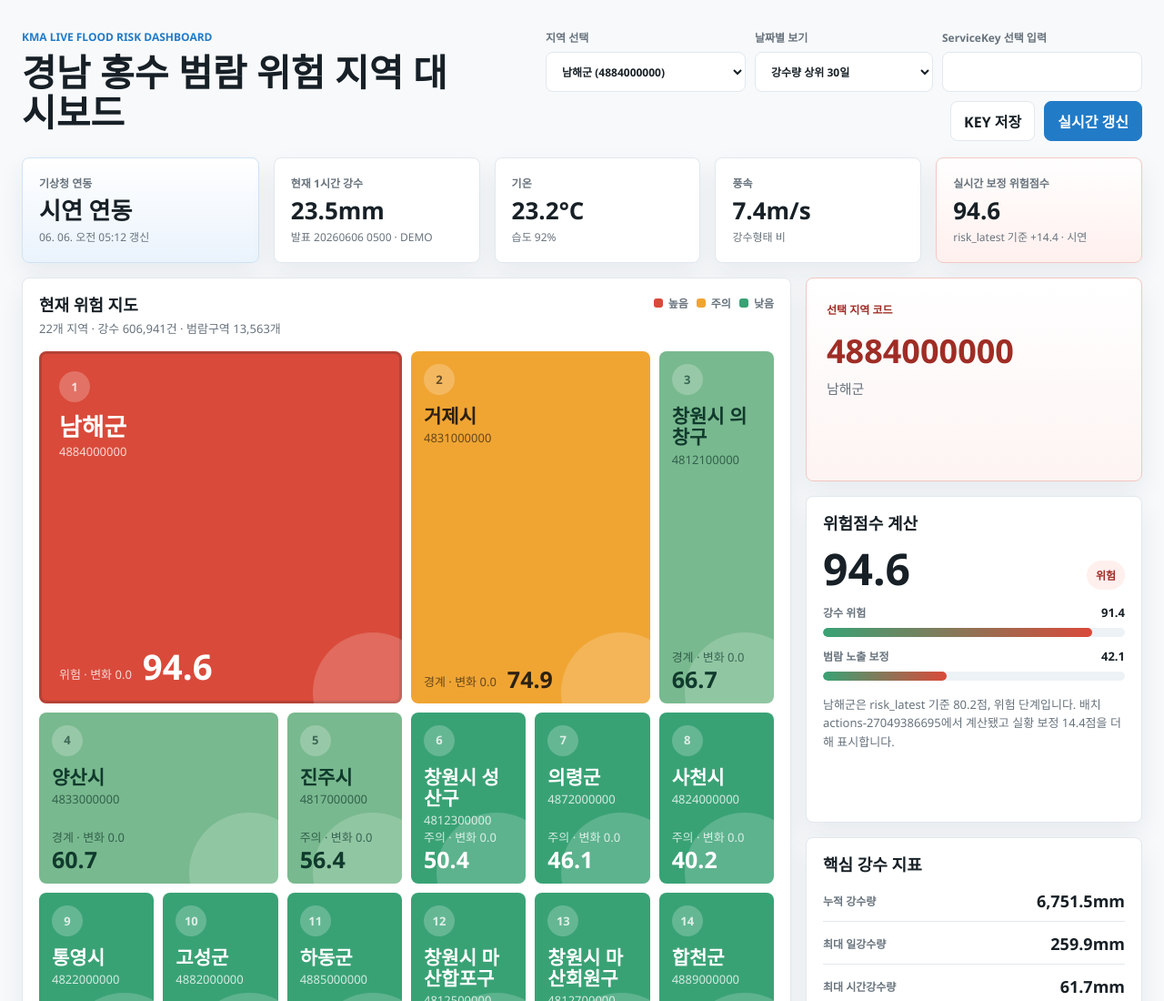
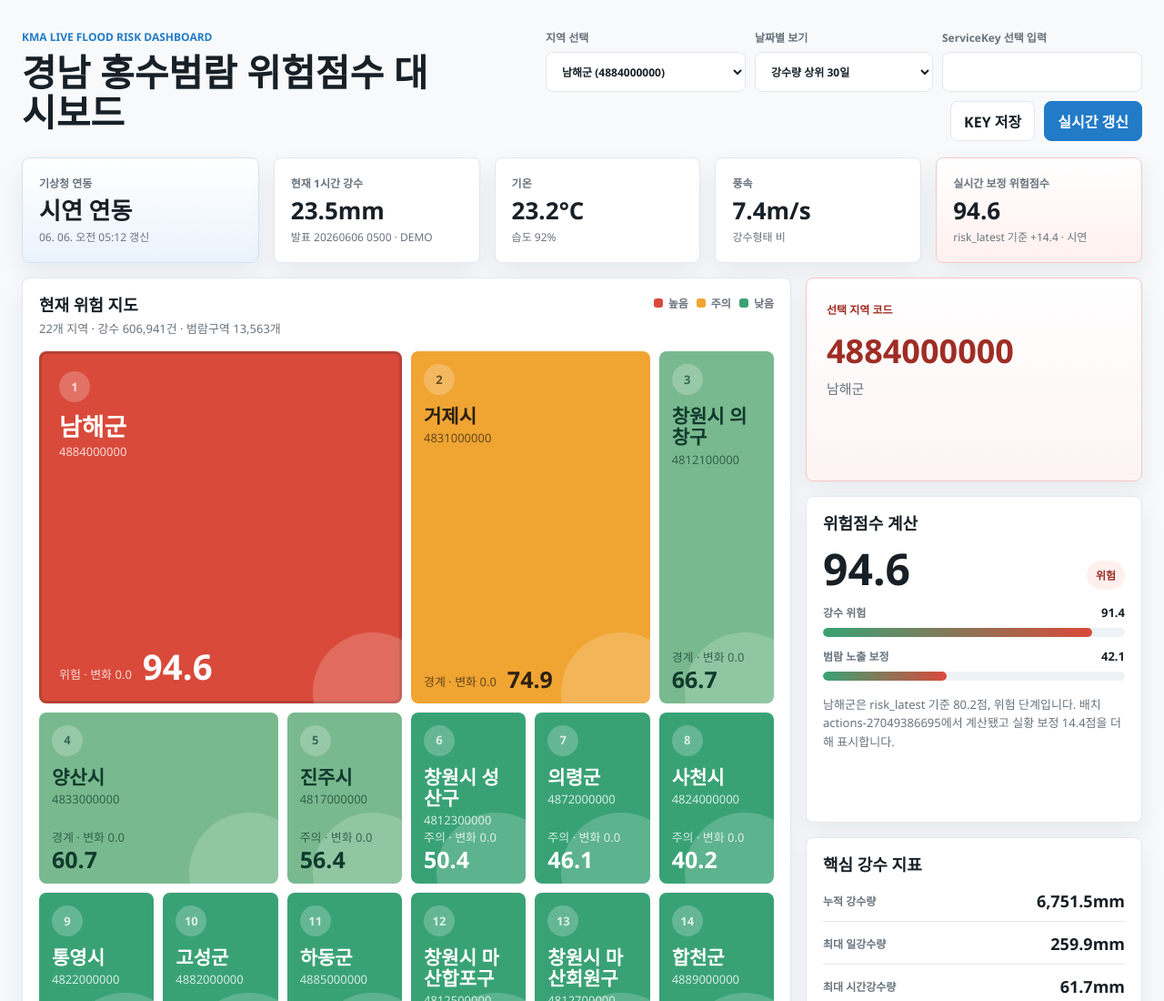
Before and after one commit to Hatcatrat/gyeongnam-flood-dashboard, a website: page index.html in a window 1280 px wide. Shown: the top 1100 px of the page at 91% size. Drawn offline with Linux system fonts and the light colour scheme.

Commit message:
Update header text for flood risk dashboard

```diff
--- a/index.html
+++ b/index.html
@@ -11,7 +11,7 @@
       <section class="topbar" aria-label="대시보드 조건">
         <div class="title-block">
           <p class="eyebrow">KMA Live Flood Risk Dashboard</p>
-          <h1>경남 홍수 범람 위험 지역 대시보드</h1>
+          <h1>경남 홍수범람 위험점수 대시보드</h1>
           <p class="subtitle">
 
           </p>
```
